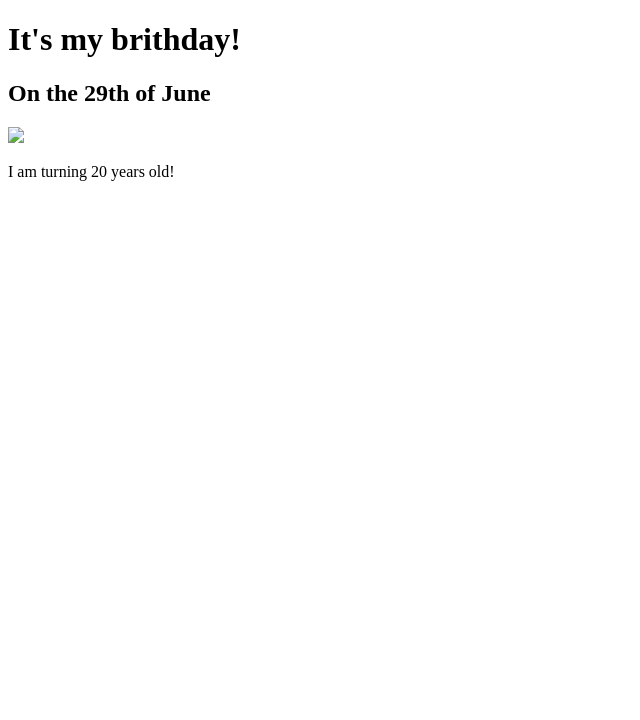
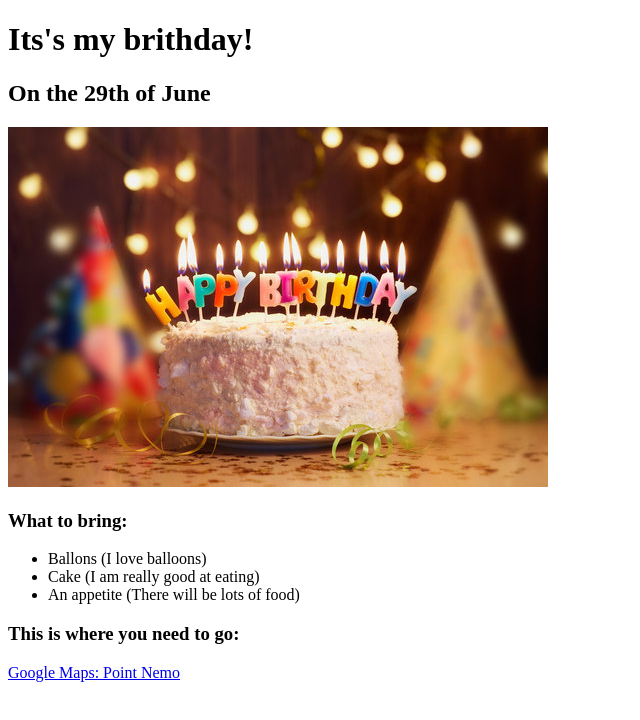
Before and after one commit to mac352-NJIT/lab2-challenge, a plain HTML site: page index.html in a window 1280 px wide. Shown: the whole page, without its empty margins (0-640 px from the left). Drawn offline with Linux system fonts and the light colour scheme.

Commit message:
Finished Lab2

```diff
--- a/index.html
+++ b/index.html
@@ -7,14 +7,23 @@
 </head>
 <body>
     <h1>
-        It's my brithday!
+        Its's my brithday!
     </h1>
     <h2>
         On the 29th of June
     </h2>
-    <image src = .images/birthdaycake.jpg>
-    <p>
-        I am turning 20 years old!
-    </p>
+    <image src = images/birthdayparty.jpg>
+    <h3>
+        What to bring:
+    </h3>
+    <ul>
+        <li>Ballons (I love balloons)</li>
+        <li>Cake (I am really good at eating)</li>
+        <li>An appetite (There will be lots of food)</li>
+    </ul>
+    <h3>
+        This is where you need to go:
+    </h3>
+    <p><a href="https://maps.app.goo.gl/FFDzQeaw1eo96b668">Google Maps: Point Nemo</a></p>
 </body>
 </html>
```
Also changed, not shown: images/birthdayparty.jpg (added).
